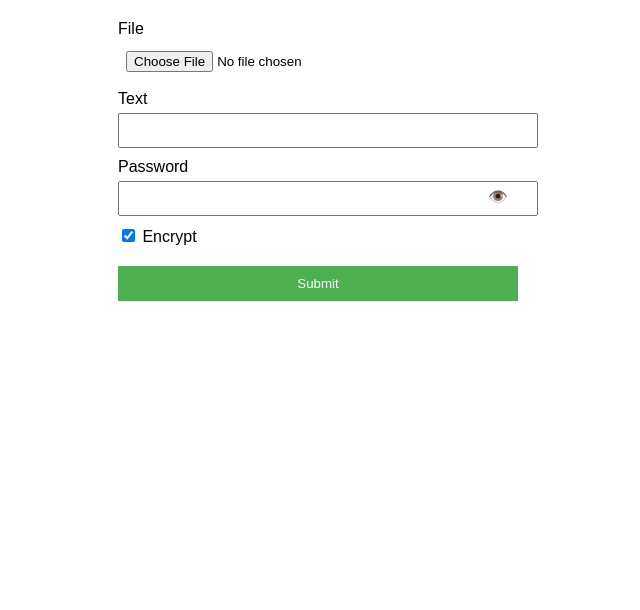
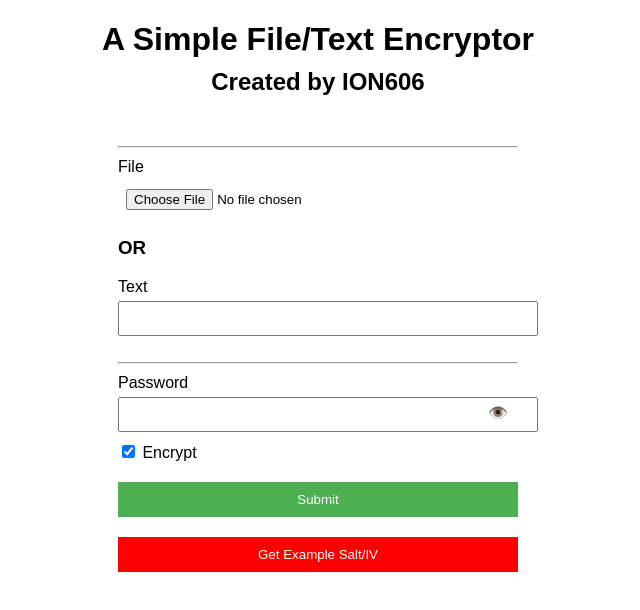
Before and after one commit to ION606/ion-stop-enc, a website: page index.html in a window 1280 px wide. Shown: the whole page, without its empty margins (322-962 px from the left). Drawn offline with Linux system fonts and the light colour scheme.

Commit message:
added example salt/iv api

```diff
--- a/index.html
+++ b/index.html
@@ -11,7 +11,8 @@
             margin: 20px;
         }
 
-        form {
+        form,
+        #displform {
             max-width: 400px;
             margin: auto;
         }
@@ -67,8 +68,9 @@
 
         function togglePassword() {
             const passwordInput = document.getElementById('passwordInput');
-            const type = passwordInput.getAttribute('type') === 'password' ? 'text' : 'password';
+            const type = (passwordInput.getAttribute('type') === 'password') ? 'text' : 'password';
             passwordInput.setAttribute('type', type);
+            document.querySelector('.view-password').innerText = (type === 'text') ? '🔒' : '👁️';
         }
 
         async function sendToServer() {
@@ -77,7 +79,7 @@
             const isEncrypt = document.getElementById('encryptToggle').checked;
             const endpoint = isEncrypt ? '/encrypt' : '/decrypt';
 
-            const r = await fetch(endpoint, {
+            fetch(endpoint, {
                 method: 'POST',
                 body: formData,
             })
@@ -98,16 +100,34 @@
                     alert("ERROR!");
                 });
         }
+
+        async function getSaltAndIv() {
+            const response = await fetch('/getsaltandiv', { method: 'POST' });
+            const siv = await response.json();
+            const el = document.querySelector('#salivdisp');
+            el.innerHTML = `<code>IV: ${siv.iv}</code><br><code>Salt: ${siv.salt}</code>`;
+        }
     </script>
 </head>
 
 <body>
+    <div style="text-align: center; margin-bottom: 50px;">
+        <h1 style="margin-bottom: 10px;">A Simple File/Text Encryptor</h1>
+        <h2 style="margin-top: 5px;">Created by ION606</h2>
+    </div>
+
     <form id="encryptDecryptForm">
+        <hr>
         <label for="fileInput">File</label>
         <input type="file" id="fileInput" name="file">
 
+        <h3>OR</h3>
+
         <label for="textInput">Text</label>
         <input type="text" id="textInput" name="text">
+
+        <br><br>
+        <hr>
 
         <label for="passwordInput">Password</label>
         <div class="password-container">
@@ -121,6 +141,14 @@
 
         <button type="submit">Submit</button>
     </form>
+
+    <div id="displform">
+        <button style="background-color: red; margin-bottom: 10px;" onclick="getSaltAndIv()">Get Example
+            Salt/IV</button>
+        <div id="salivdisp">
+
+        </div>
+    </div>
 </body>
 
 </html>
--- a/main.js
+++ b/main.js
@@ -1,7 +1,7 @@
 import fs, { read } from 'fs';
 import express from 'express';
 import cors from 'cors';
-import { encrypt, decrypt } from './enc.js';
+import { encrypt, decrypt, encryptInitEnc } from './enc.js';
 import bodyParser from 'body-parser';
 import multer from 'multer';
 import stream from 'stream';
@@ -49,4 +49,6 @@ app.post('/decrypt', upload.single('file'), (req, res) => {
 });
 
 
+app.post('/getsaltandiv', (_, res) => res.send(encryptInitEnc("I'M ENCRYPTED!", 'password')))
+
 app.listen(PORT, () => console.log(`app listening on port ${PORT}`));
```
